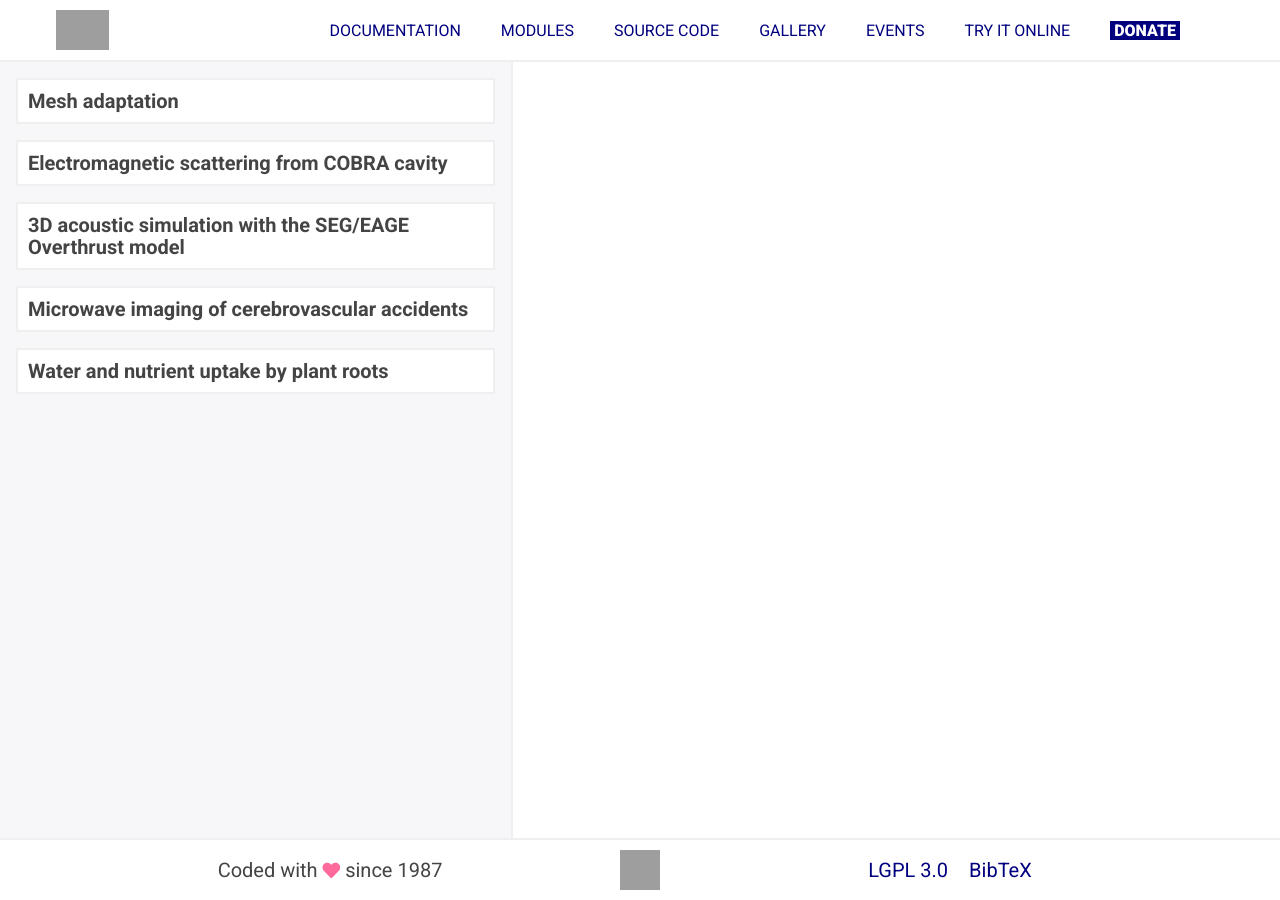
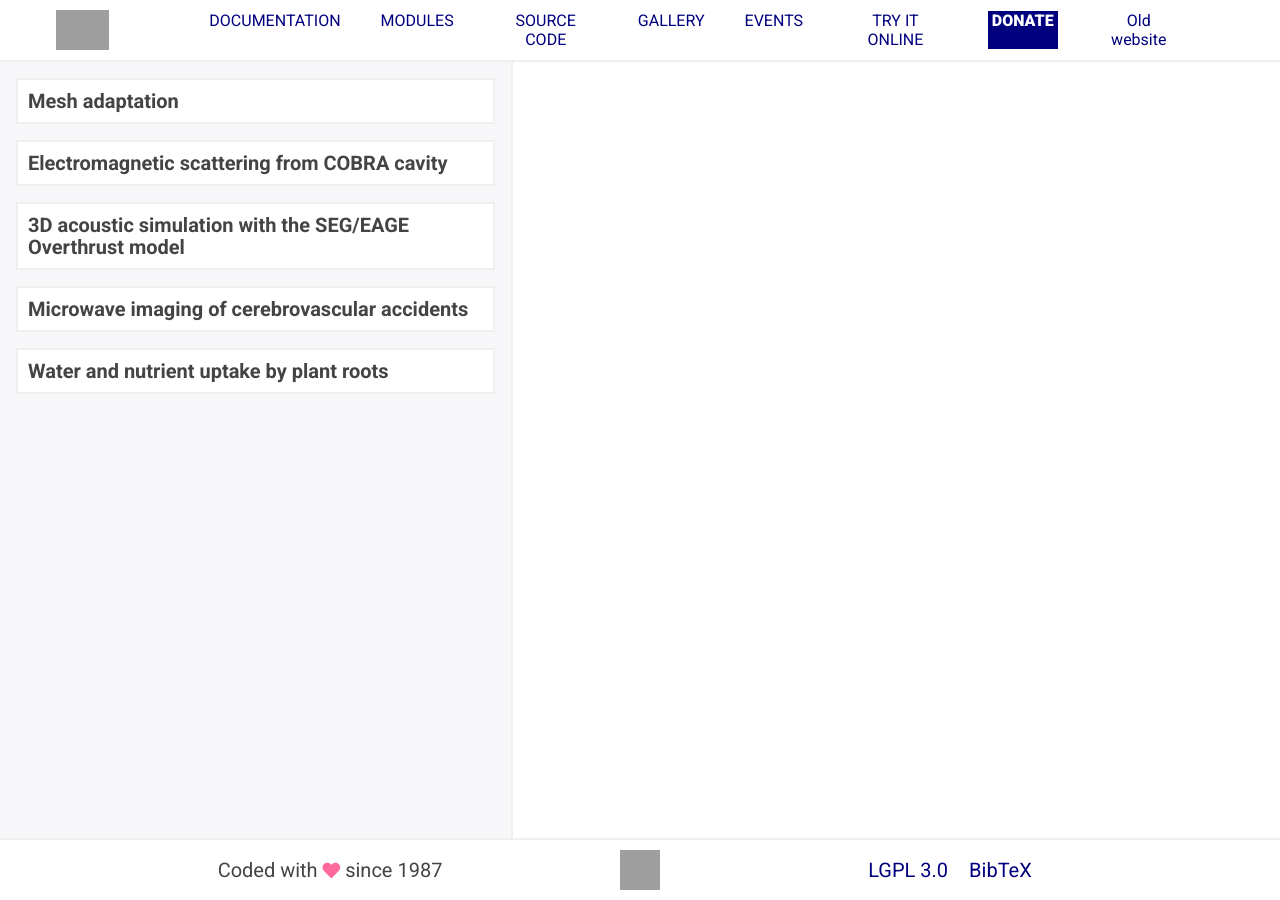
Before and after one commit to FreeFem/FreeFem-website, a Jekyll site: the page built from gallery.md, in a window 1280 px wide. Built offline with Jekyll 4.4.1, drawn with Linux system fonts in a browser that asks for light colours.

Commit message:
Add old website link

```diff
--- a/_includes/header.html
+++ b/_includes/header.html
@@ -9,6 +9,7 @@
 		<a href="{{ site.url }}{{ site.baseurl }}#events" onclick="openNav()">EVENTS</a>
 		<a href="{{ site.url }}{{ site.baseurl }}/tryit">TRY IT ONLINE</a>
 		<a href="#" id="donate">DONATE</a>
+		<a href="http://www3.freefem.org/" target="_blank">Old website</a>
 	</nav>
 	<a id="navButton" href="javascript:void(0);" class="icon" onclick="openNav()">
 	  <i class="fa fa-bars"></i>
```
